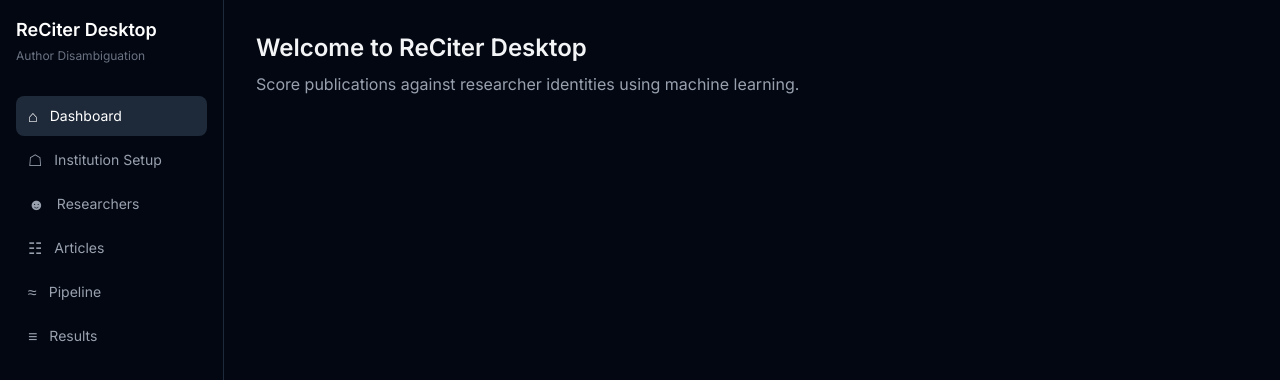
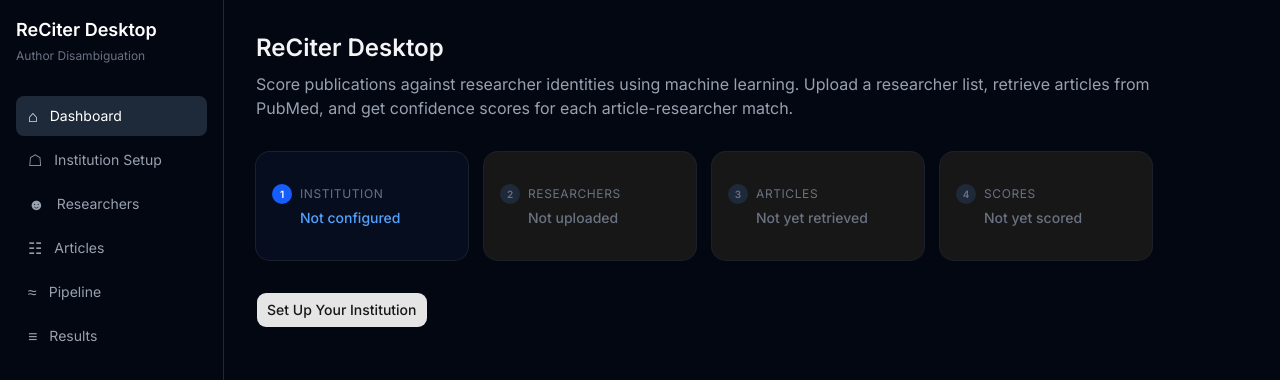
Before and after one commit to wcmc-its/ReCiter-Desktop, a Next.js app in the folder frontend/: page / in a window 1280 px wide. Shown: the top 380 px of the page. Built offline with nearby package versions, Linux system fonts and the light colour scheme; no server answers.

Commit message:
Add step numbers to dashboard status cards

```diff
--- a/frontend/app/page.tsx
+++ b/frontend/app/page.tsx
@@ -1,10 +1,138 @@
+"use client";
+
+import { useEffect, useState } from "react";
+import Link from "next/link";
+import { Button } from "@/components/ui/button";
+import { Card, CardContent } from "@/components/ui/card";
+import { StatusCard } from "@/components/status-card";
+import { apiFetch } from "@/lib/api";
+
+interface DashboardState {
+  institution: string | null;
+  researcherCount: number;
+  articleCount: number;
+  scoreCount: number;
+  scoredResearchers: number;
+}
+
 export default function Dashboard() {
+  const [state, setState] = useState<DashboardState>({
+    institution: null,
+    researcherCount: 0,
+    articleCount: 0,
+    scoreCount: 0,
+    scoredResearchers: 0,
+  });
+
+  useEffect(() => {
+    async function load() {
+      try {
+        const config = await apiFetch<Record<string, unknown>>("/api/institution");
+        const status = await apiFetch<{
+          total_researchers: number;
+          total_articles: number;
+          total_scores: number;
+          scored_researchers: number;
+        }>("/api/pipeline/status");
+
+        setState({
+          institution: (config.institution_label as string) || null,
+          researcherCount: status.total_researchers,
+          articleCount: status.total_articles,
+          scoreCount: status.total_scores,
+          scoredResearchers: status.scored_researchers,
+        });
+      } catch {
+        // API not available yet
+      }
+    }
+    load();
+  }, []);
+
+  const hasInstitution = !!state.institution;
+  const hasResearchers = state.researcherCount > 0;
+  const hasArticles = state.articleCount > 0;
+  const hasScores = state.scoreCount > 0;
+
+  // Determine next step
+  let nextHref = "/setup";
+  let nextLabel = "Set Up Your Institution";
+  if (hasInstitution && !hasResearchers) {
+    nextHref = "/researchers";
+    nextLabel = "Upload Researchers";
+  } else if (hasResearchers && !hasScores) {
+    nextHref = "/pipeline";
+    nextLabel = "Run Pipeline";
+  } else if (hasScores) {
+    nextHref = "/results";
+    nextLabel = "View Results";
+  }
+
   return (
-    <div>
-      <h2 className="text-2xl font-semibold mb-2">Welcome to ReCiter Desktop</h2>
-      <p className="text-gray-400">
+    <div className="max-w-4xl">
+      <h2 className="text-2xl font-semibold mb-2">ReCiter Desktop</h2>
+      <p className="text-gray-400 mb-8">
         Score publications against researcher identities using machine learning.
+        Upload a researcher list, retrieve articles from PubMed, and get
+        confidence scores for each article-researcher match.
       </p>
+
+      <div className="grid grid-cols-4 gap-4 mb-8">
+        <StatusCard
+          stepNumber={1}
+          label="Institution"
+          value={state.institution || "Not configured"}
+          isComplete={hasInstitution}
+          isNext={!hasInstitution}
+        />
+        <StatusCard
+          stepNumber={2}
+          label="Researchers"
+          value={hasResearchers ? `${state.researcherCount} loaded` : "Not uploaded"}
+          isComplete={hasResearchers}
+          isNext={hasInstitution && !hasResearchers}
+        />
+        <StatusCard
+          stepNumber={3}
+          label="Articles"
+          value={hasArticles ? `${state.articleCount} retrieved` : "Not yet retrieved"}
+          isComplete={hasArticles}
+          isNext={hasResearchers && !hasArticles && !hasScores}
+        />
+        <StatusCard
+          stepNumber={4}
+          label="Scores"
+          value={
+            hasScores
+              ? `${state.scoreCount} scored`
+              : "Not yet scored"
+          }
+          isComplete={hasScores}
+          isNext={hasArticles && !hasScores}
+        />
+      </div>
+
+      <Link href={nextHref}>
+        <Button size="lg">{nextLabel}</Button>
+      </Link>
+
+      {hasInstitution && (
+        <Card className="mt-8 border-gray-800 bg-gray-900/50">
+          <CardContent className="p-4">
+            <p className="text-sm font-medium text-gray-300 mb-2">
+              About Scoring Models
+            </p>
+            <p className="text-xs text-gray-500 leading-relaxed">
+              Your scores are currently based on identity evidence alone (25
+              features including name matching, email, affiliation, and more).
+              Institutions that curate articles — accepting or rejecting
+              individual matches — unlock a more powerful model with 43 features
+              that learns from those decisions. Curation support is coming in a
+              future release via Publication Manager.
+            </p>
+          </CardContent>
+        </Card>
+      )}
     </div>
   );
 }
--- /dev/null
+++ b/frontend/components/status-card.tsx
@@ -0,0 +1,53 @@
+"use client";
+
+import { Card, CardContent } from "@/components/ui/card";
+import { cn } from "@/lib/utils";
+
+interface StatusCardProps {
+  stepNumber: number;
+  label: string;
+  value: string;
+  isComplete: boolean;
+  isNext: boolean;
+}
+
+export function StatusCard({ stepNumber, label, value, isComplete, isNext }: StatusCardProps) {
+  return (
+    <Card
+      className={cn(
+        "transition-colors",
+        isNext && "border-blue-600 bg-blue-950/20",
+        isComplete && "border-green-800",
+        !isNext && !isComplete && "border-gray-800"
+      )}
+    >
+      <CardContent className="p-4">
+        <div className="flex items-center gap-2 mb-1">
+          <div
+            className={cn(
+              "w-5 h-5 rounded-full flex items-center justify-center text-[10px] font-semibold shrink-0",
+              isComplete
+                ? "bg-green-600 text-white"
+                : isNext
+                ? "bg-blue-600 text-white"
+                : "bg-gray-800 text-gray-500"
+            )}
+          >
+            {isComplete ? "\u2713" : stepNumber}
+          </div>
+          <span className="text-xs text-gray-500 uppercase tracking-wider">
+            {label}
+          </span>
+        </div>
+        <p
+          className={cn(
+            "text-sm font-medium ml-7",
+            isComplete ? "text-green-400" : isNext ? "text-blue-400" : "text-gray-500"
+          )}
+        >
+          {value}
+        </p>
+      </CardContent>
+    </Card>
+  );
+}
```
